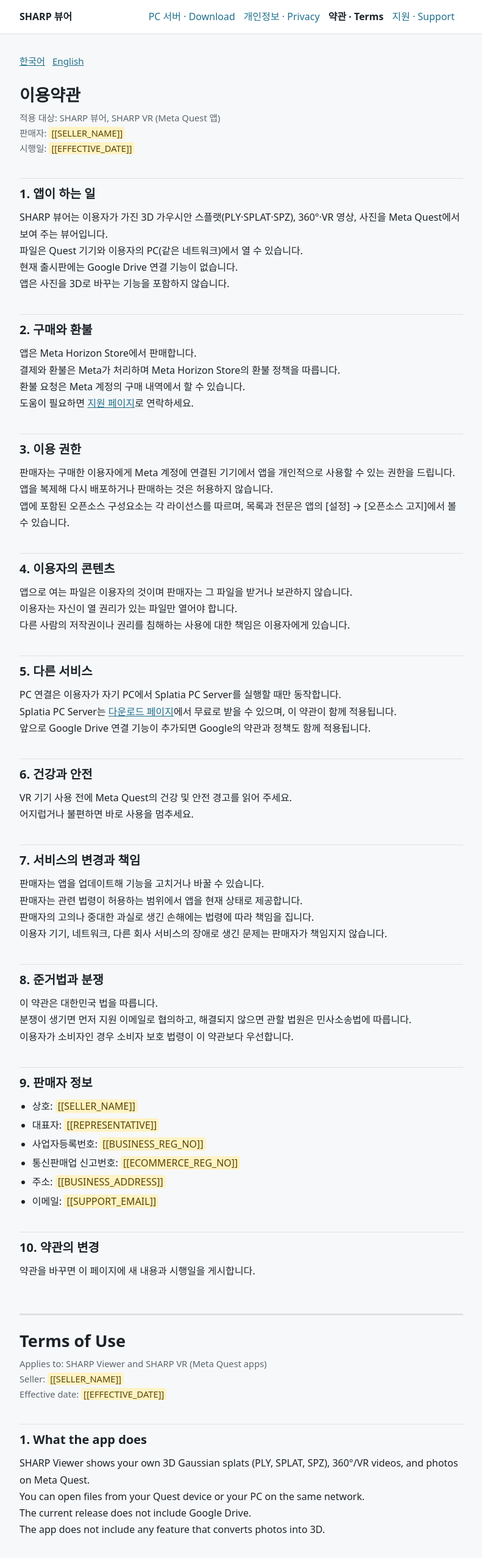
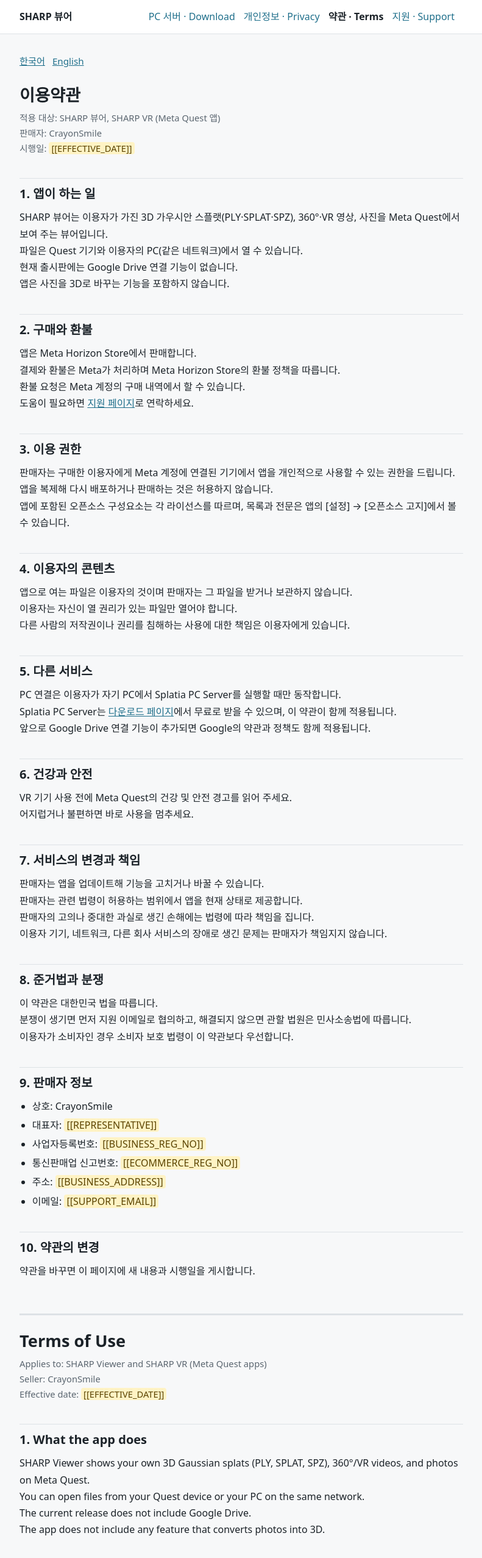
Before and after one commit to shimansKim/splatia, a plain HTML site: page terms/index.html in a window 1280 px wide. Shown: the top 2555 px of the page at 61% size, without its empty margins (244-1035 px from the left). Drawn offline with Linux system fonts and the light colour scheme.

Commit message:
feat: 판매자명 CrayonSmile 반영, 다운로드 폴백 값 정리
Co-Authored-By: Claude Sonnet 5.5 <noreply@anthropic.com>

```diff
--- a/terms/index.html
+++ b/terms/index.html
@@ -18,7 +18,7 @@
 <section class="lang" id="ko" lang="ko">
 <h1>이용약관</h1>
 <p class="meta">적용 대상: SHARP 뷰어, SHARP VR (Meta Quest 앱)
-판매자: <span class="fill">[[SELLER_NAME]]</span>
+판매자: CrayonSmile
 시행일: <span class="fill">[[EFFECTIVE_DATE]]</span></p>
 
 <h2>1. 앱이 하는 일</h2>
@@ -65,7 +65,7 @@ Splatia PC Server는 <a href="../download/">다운로드 페이지</a>에서 무
 
 <h2>9. 판매자 정보</h2>
 <ul>
-<li>상호: <span class="fill">[[SELLER_NAME]]</span></li>
+<li>상호: CrayonSmile</li>
 <li>대표자: <span class="fill">[[REPRESENTATIVE]]</span></li>
 <li>사업자등록번호: <span class="fill">[[BUSINESS_REG_NO]]</span></li>
 <li>통신판매업 신고번호: <span class="fill">[[ECOMMERCE_REG_NO]]</span></li>
@@ -80,7 +80,7 @@ Splatia PC Server는 <a href="../download/">다운로드 페이지</a>에서 무
 <section class="lang" id="en" lang="en">
 <h1>Terms of Use</h1>
 <p class="meta">Applies to: SHARP Viewer and SHARP VR (Meta Quest apps)
-Seller: <span class="fill">[[SELLER_NAME]]</span>
+Seller: CrayonSmile
 Effective date: <span class="fill">[[EFFECTIVE_DATE]]</span></p>
 
 <h2>1. What the app does</h2>
@@ -127,7 +127,7 @@ If you are a consumer, mandatory consumer protection laws take precedence over t
 
 <h2>9. Seller information</h2>
 <ul>
-<li>Business name: <span class="fill">[[SELLER_NAME]]</span></li>
+<li>Business name: CrayonSmile</li>
 <li>Representative: <span class="fill">[[REPRESENTATIVE]]</span></li>
 <li>Business registration number: <span class="fill">[[BUSINESS_REG_NO]]</span></li>
 <li>Mail-order business report number: <span class="fill">[[ECOMMERCE_REG_NO]]</span></li>
@@ -139,7 +139,7 @@ If you are a consumer, mandatory consumer protection laws take precedence over t
 <p>If these terms change, the new version and its effective date will be posted on this page.</p>
 </section>
 
-<footer>© <span class="fill">[[SELLER_NAME]]</span></footer>
+<footer>© CrayonSmile</footer>
 </main>
 </body>
 </html>
```
Also changed, not shown: download/index.html (+5 -5 lines), index.html (+1 -1 lines), privacy/index.html (+5 -5 lines), support/index.html (+3 -3 lines), 1 other file.
